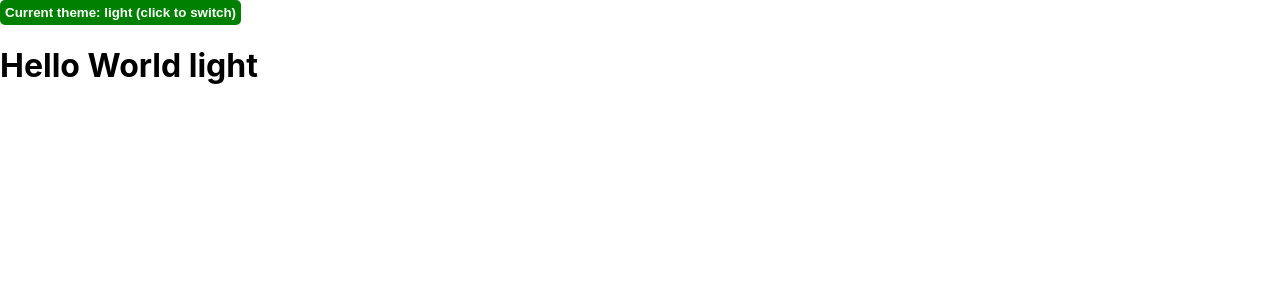
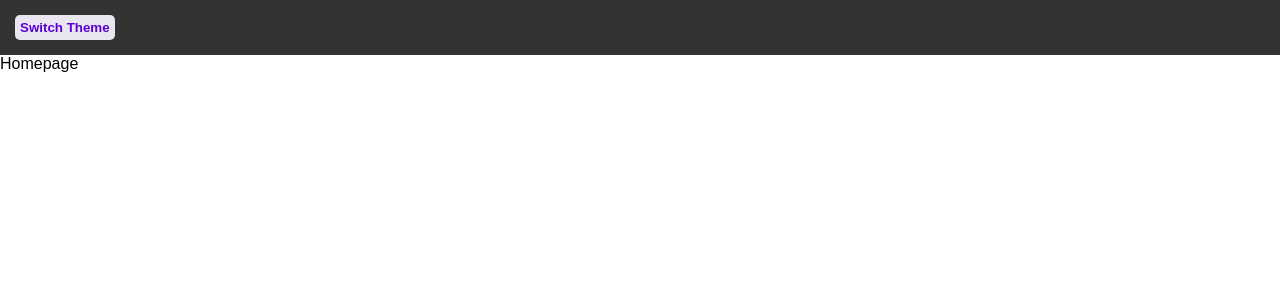
Before and after one commit to luisdourado33/dockerized-todo-app, a React (Create React App) app: page / in a window 1280 px wide. Shown: the top 300 px of the page. Built offline with nearby package versions, Linux system fonts and the light colour scheme.

Commit message:
feat(*): some adjusts

```diff
--- a/src/application.tsx
+++ b/src/application.tsx
@@ -3,6 +3,9 @@ import { BrowserRouter, Routes, Route } from "react-router-dom";
 import { ContextProvider } from "./contexts/app-context";
 
 import routes from "./config/routes";
+
+import FixedComponent from "./components/organisms/fixed-component/fixed-component";
+import GlobalStyles from "./config/globalStyles";
 
 const Application: React.FC<any> = () => {
   const renderRoutes: any = routes.map((route, index) => (
@@ -14,13 +17,13 @@ const Application: React.FC<any> = () => {
   ));
 
   return (
-    <>
-      <ContextProvider>
-        <BrowserRouter>
-          <Routes>{renderRoutes}</Routes>
-        </BrowserRouter>
-      </ContextProvider>
-    </>
+    <ContextProvider style={{ backgroundColor: "red" }}>
+      <GlobalStyles />
+      <FixedComponent />
+      <BrowserRouter>
+        <Routes>{renderRoutes}</Routes>
+      </BrowserRouter>
+    </ContextProvider>
   );
 };
 
--- a/src/components/atoms/custom-button/index.tsx
+++ b/src/components/atoms/custom-button/index.tsx
@@ -2,9 +2,9 @@ import React from "react";
 import styled from "styled-components";
 
 const Button = styled.button`
-  color: #ffff;
+  color: ${(props) => props.theme.colors.primary};
   font-weight: bold;
-  background-color: ${(props) => props.theme.colors.primary};
+  background-color: ${(props) => props.theme.colors.secondary};
   padding: 5px;
   border: 0px solid transparent;
   border-radius: 5px;
--- /dev/null
+++ b/src/components/organisms/fixed-component/fixed-component.styles.ts
@@ -0,0 +1,17 @@
+import styled from "styled-components";
+
+export const Navbar = styled.div`
+  margin: 0;
+  padding: 0;
+  background-color: #333;
+  color: #eee;
+  padding: 15px;
+  position: -webkit-sticky; /* Safari */
+  position: sticky;
+`;
+
+export const Menu = styled.nav`
+  & > a {
+    text-decoration: none;
+  }
+`;
--- /dev/null
+++ b/src/components/organisms/fixed-component/fixed-component.tsx
@@ -0,0 +1,19 @@
+import React, { useContext } from "react";
+import { AppContext } from "../../../contexts/app-context";
+
+import CustomButton from "../../atoms/custom-button";
+import { Navbar, Menu } from "./fixed-component.styles";
+
+const FixedComponent: React.FC<any> = () => {
+  const { switchTheme } = useContext<any>(AppContext);
+
+  return (
+    <Navbar>
+      <Menu>
+        <CustomButton onClick={switchTheme}>Switch Theme</CustomButton>
+      </Menu>
+    </Navbar>
+  );
+};
+
+export default FixedComponent;
--- a/src/components/pages/home/home.tsx
+++ b/src/components/pages/home/home.tsx
@@ -1,29 +1,12 @@
 /* eslint-disable no-unused-vars */
 import React from "react";
-import { withTheme } from "styled-components";
-import { AppContext } from "../../../contexts/app-context";
+// import { AppContext } from "../../../contexts/app-context";
 
 import IPage from "../../../interfaces/page";
 
-import CustomButton from "../../atoms/custom-button";
-import Foo from "../../atoms/foo";
-
-const HomePage: React.FC<IPage | any> = ({ theme }) => {
-  const { switchTheme } = React.useContext<any>(AppContext);
-
-  const handleChangeTheme = (): void => {
-    switchTheme();
-  };
-
-  return (
-    <div>
-      <CustomButton onClick={handleChangeTheme}>
-        Current theme: {theme.current} (click to switch)
-      </CustomButton>
-
-      <Foo />
-    </div>
-  );
+const HomePage: React.FC<IPage | any> = () => {
+  // const { switchTheme } = React.useContext<any>(AppContext);
+  return <div>Homepage</div>;
 };
 
-export default withTheme(HomePage);
+export default HomePage;
--- a/src/components/pages/login/login.styles.ts
+++ b/src/components/pages/login/login.styles.ts
@@ -1,7 +1,7 @@
 import styled from "styled-components";
 
 export const Container = styled.div`
-  background-color: #eee;
+  background-color: ${(props) => props.theme.colors.secondary};
   place-content: center;
   place-items: center;
   display: flex;
--- /dev/null
+++ b/src/config/globalStyles.tsx
@@ -0,0 +1,9 @@
+import { createGlobalStyle, GlobalStyleComponent } from "styled-components";
+
+const GlobalStyles: GlobalStyleComponent<any, any> = createGlobalStyle`
+  * {
+    font-family: JetBrains Mono, sans-serif;
+  }
+`;
+
+export default GlobalStyles;
--- a/src/config/theme.ts
+++ b/src/config/theme.ts
@@ -7,14 +7,23 @@ import { ThemeProps, ThemeSchemes } from "../interfaces/theme";
  * object will be considered as
  * the default version for the theme.
  */
+
+const defaultColors = {
+  light: "#FFFF",
+};
+
 const theme: ThemeProps = {
   current: ThemeSchemes.Light,
   colors: {
     light: {
-      primary: "green",
+      ...defaultColors,
+      primary: "#5B00D0",
+      secondary: "#E9E6F2",
     },
     dark: {
-      primary: "red",
+      ...defaultColors,
+      primary: "#5B00D0",
+      secondary: "#242424",
     },
   },
 };
--- a/src/hooks/useTheme/index.tsx
+++ b/src/hooks/useTheme/index.tsx
@@ -11,7 +11,10 @@ const useTheme: any = () => {
     setCurrentTheme((values: any) => {
       return {
         ...values,
-        current: values.current == ThemeSchemes.Light ? "dark" : "light",
+        current:
+          values.current == ThemeSchemes.Light
+            ? ThemeSchemes.Dark
+            : ThemeSchemes.Light,
         colors:
           values.current == ThemeSchemes.Light
             ? getCurrentColors(ThemeSchemes.Dark)
```
